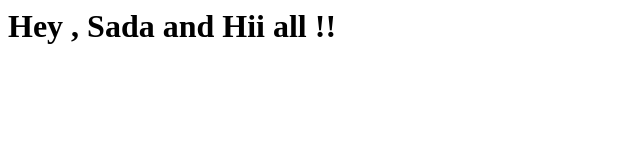
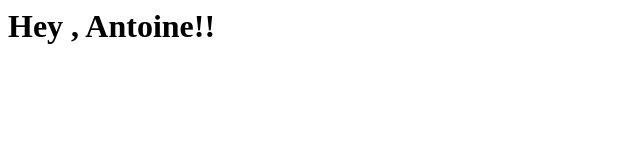
Before and after one commit to antoinedfr/jenkins, a plain HTML site: page index.html in a window 1280 px wide. Shown: the whole page, without its empty margins (0-640 px from the left). Drawn offline with Linux system fonts and the light colour scheme.

Commit message:
Update index.html

```diff
--- a/index.html
+++ b/index.html
@@ -1 +1 @@
-<h1> Hey , Sada and Hii all !!</h1>
+<h1> Hey , Antoine!!</h1>
```
